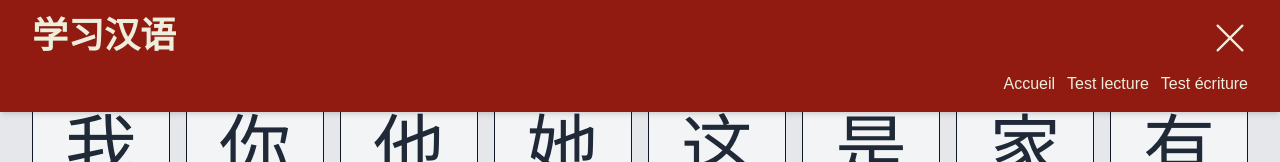
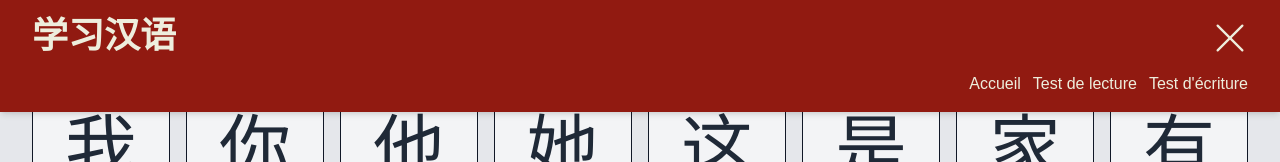
Before and after one commit to SebDelile/hanzi, a React (Create React App) app: page / in a window 1280 px wide. Both pictures are taken after a click on the button 1230 px from the left and 38 px from the top of the page. Shown: the top 162 px of the page. Built offline with nearby package versions, Linux system fonts and the light colour scheme.

Commit message:
feat: add links to header

```diff
--- a/src/components/Header.tsx
+++ b/src/components/Header.tsx
@@ -1,9 +1,11 @@
-import { useState } from 'react';
+import { Children, useState } from 'react';
+import { Link } from 'react-router-dom';
 import { BurgerMenuIcon } from '../icons/BurgerMenuIcon';
 import { CloseIcon } from '../icons/CloseIcon';
 
 export function Header() {
   const [isMenuOpen, setIsMenuOpen] = useState(false);
+
   return (
     <header className="fixed top-0 w-full py-4 bg-primary text-primary-contrast shadow-md">
       <div className="first-child flex justify-between relative flex-wrap">
@@ -18,10 +20,19 @@ export function Header() {
       </div>
       <nav className="first-child flex justify-end">
         {isMenuOpen ? (
-          <ul className="w-max list-none flex flex-col items-center gap-3 mt-4 xs:flex-row">
-            {['Accueil', 'Test lecture', 'Test écriture'].map((item) => (
-              <li key={item}>{item}</li>
-            ))}
+          <ul
+            className="w-max list-none flex flex-col items-center gap-3 mt-4 xs:flex-row"
+            onClick={(): void => setIsMenuOpen((state) => !state)}
+          >
+            <li>
+              <Link to="/">Accueil</Link>
+            </li>
+            <li>
+              <Link to="/reading-test">Test de lecture</Link>
+            </li>
+            <li>
+              <Link to="/writing-test">Test d&apos;écriture</Link>
+            </li>
           </ul>
         ) : null}
       </nav>
```
